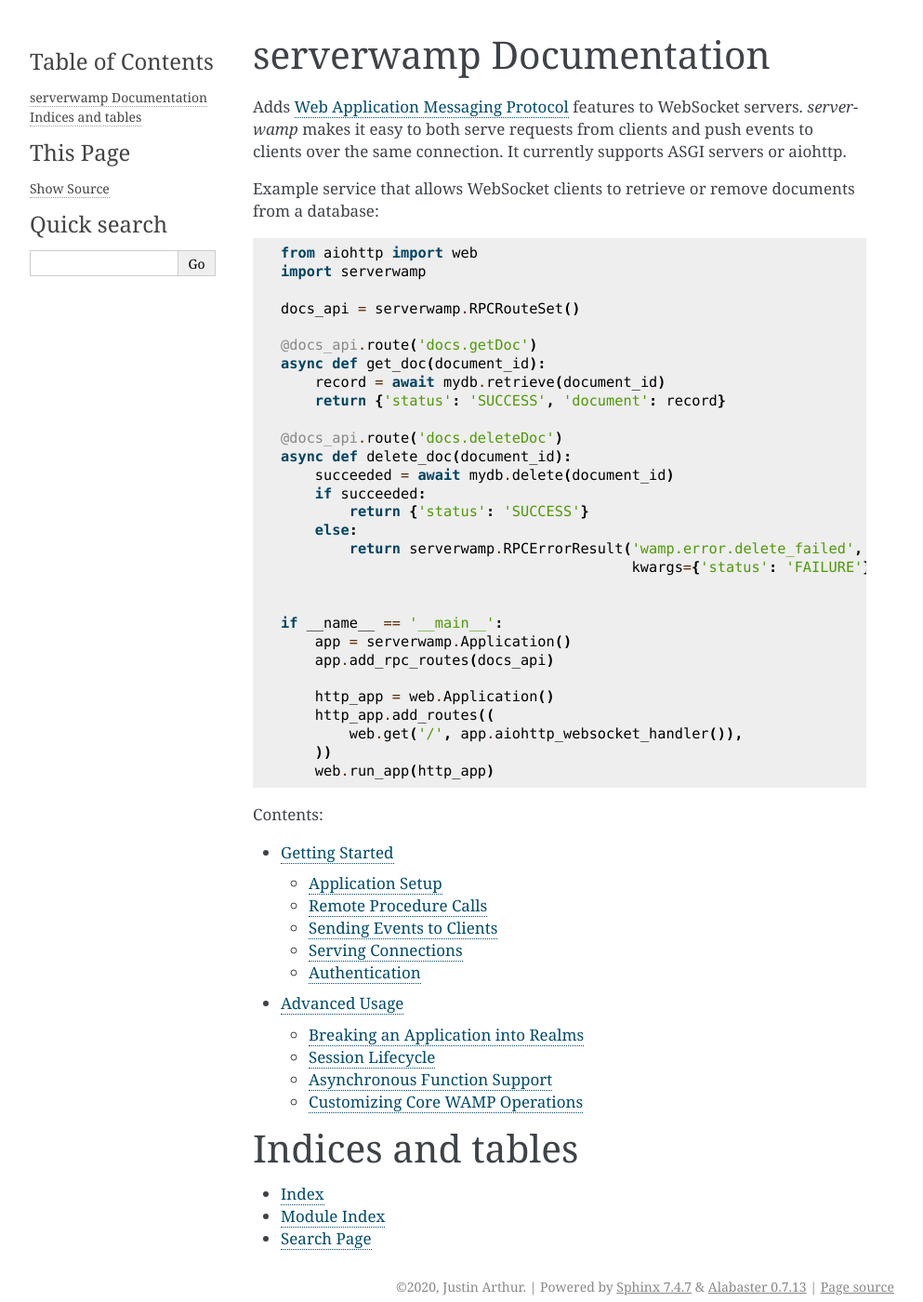
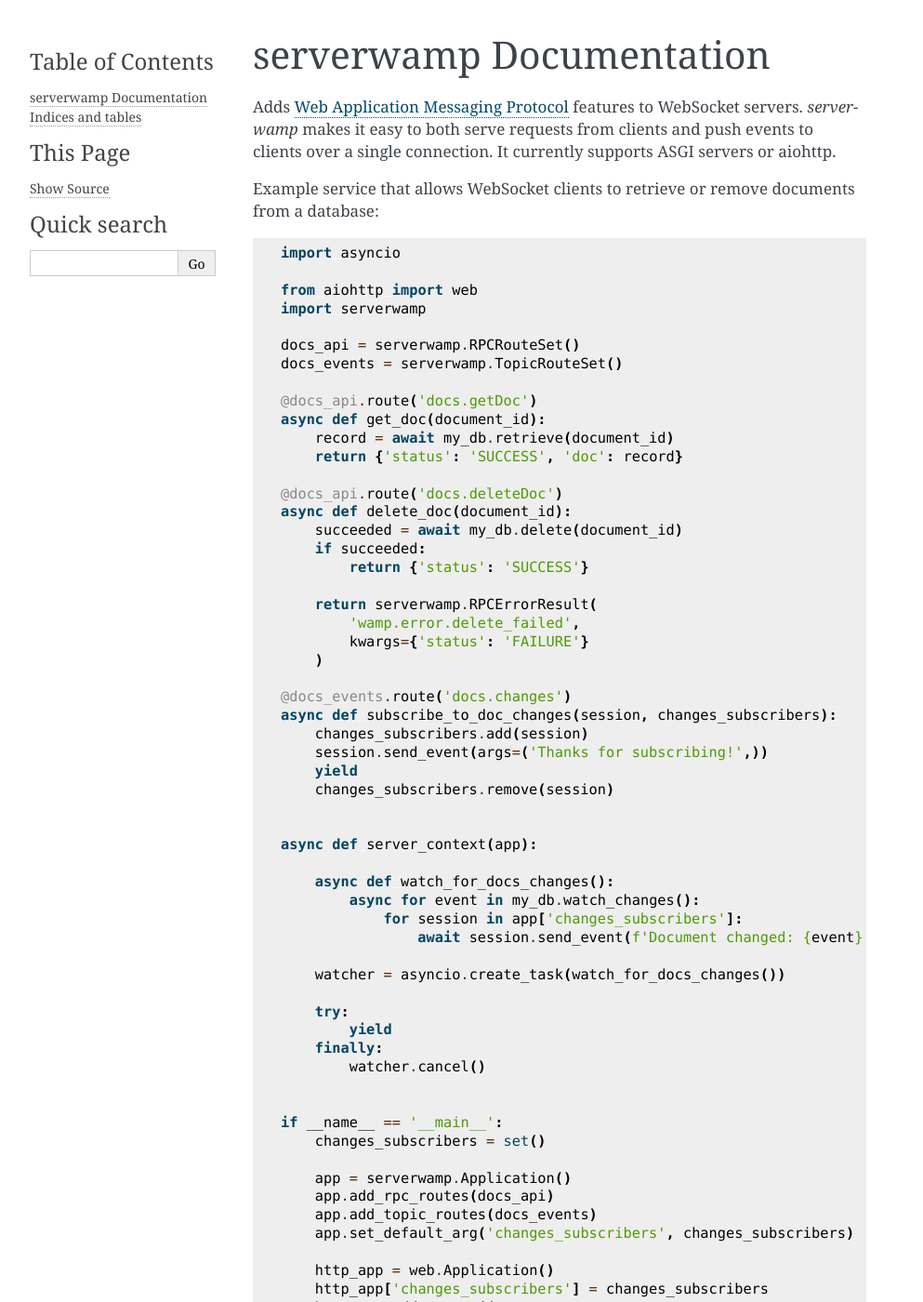
Before and after one commit to JustinTArthur/serverwamp, a Sphinx documentation site: the page built from docs/index.rst, in a window 1280 px wide and 1400 px high. Shown: the whole window at 93% size, without its empty margins (148-1141 px from the left). Built offline with Sphinx 7.4.7, drawn with Linux system fonts in a browser that asks for light colours; some of the changed text lies outside the part shown.

```diff
--- a/docs/index.rst
+++ b/docs/index.rst
@@ -2,7 +2,7 @@ serverwamp Documentation
 ========================
 Adds `Web Application Messaging Protocol <https://wamp-proto.org/>`_ features
 to WebSocket servers. *serverwamp* makes it easy to both serve requests from
-clients and push events to clients over the same connection. It currently
+clients and push events to clients over a single connection. It currently
 supports ASGI servers or aiohttp.
 
 Example service that allows WebSocket clients to retrieve or remove documents
@@ -10,34 +10,68 @@ from a database:
 
 .. code-block:: python
 
+    import asyncio
+
     from aiohttp import web
     import serverwamp
 
     docs_api = serverwamp.RPCRouteSet()
+    docs_events = serverwamp.TopicRouteSet()
 
     @docs_api.route('docs.getDoc')
     async def get_doc(document_id):
-        record = await mydb.retrieve(document_id)
-        return {'status': 'SUCCESS', 'document': record}
+        record = await my_db.retrieve(document_id)
+        return {'status': 'SUCCESS', 'doc': record}
 
     @docs_api.route('docs.deleteDoc')
     async def delete_doc(document_id):
-        succeeded = await mydb.delete(document_id)
+        succeeded = await my_db.delete(document_id)
         if succeeded:
             return {'status': 'SUCCESS'}
-        else:
-            return serverwamp.RPCErrorResult('wamp.error.delete_failed',
-                                             kwargs={'status': 'FAILURE'})
+
+        return serverwamp.RPCErrorResult(
+            'wamp.error.delete_failed',
+            kwargs={'status': 'FAILURE'}
+        )
+
+    @docs_events.route('docs.changes')
+    async def subscribe_to_doc_changes(session, changes_subscribers):
+        changes_subscribers.add(session)
+        session.send_event(args=('Thanks for subscribing!',))
+        yield
+        changes_subscribers.remove(session)
+
+
+    async def server_context(app):
+
+        async def watch_for_docs_changes():
+            async for event in my_db.watch_changes():
+                for session in app['changes_subscribers']:
+                    await session.send_event(f'Document changed: {event}')
+
+        watcher = asyncio.create_task(watch_for_docs_changes())
+
+        try:
+            yield
+        finally:
+            watcher.cancel()
 
 
     if __name__ == '__main__':
+        changes_subscribers = set()
+
         app = serverwamp.Application()
         app.add_rpc_routes(docs_api)
+        app.add_topic_routes(docs_events)
+        app.set_default_arg('changes_subscribers', changes_subscribers)
 
         http_app = web.Application()
+        http_app['changes_subscribers'] = changes_subscribers
         http_app.add_routes((
             web.get('/', app.aiohttp_websocket_handler()),
         ))
+        http_app.cleanup_ctx.append(server_context)
+
         web.run_app(http_app)
 
 .. toctree::
@@ -46,6 +80,7 @@ from a database:
 
    getting_started
    advanced_usage
+   compared_to_traditional_wamp
 
 
 
--- a/setup.py
+++ b/setup.py
@@ -26,7 +26,7 @@ setup(
     ),
     extras_require={
         'docs': (
-            'Sphinx==3.0.0',
+            'Sphinx==3.0.3',
         )
     },
     keywords=(
```
Also changed, not shown: CHANGELOG.md (added, +14 -0 lines), README.md (+44 -34 lines), docs/compared_to_traditional_wamp.rst (added, +32 -0 lines), docs/getting_started.rst (+4 -3 lines).
